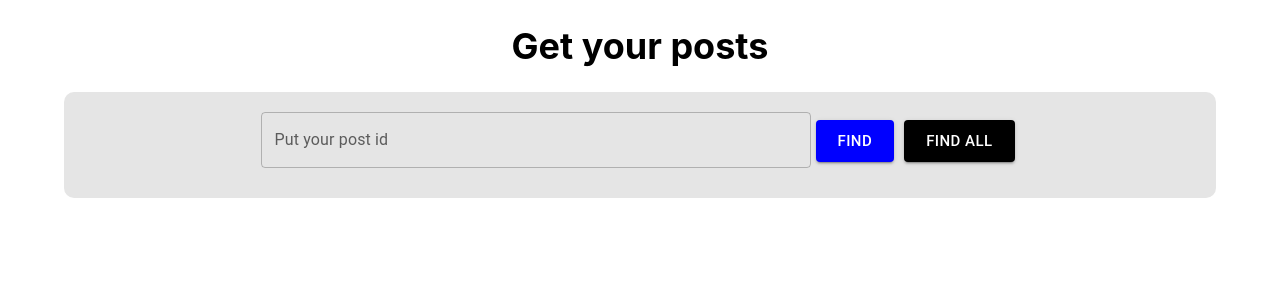
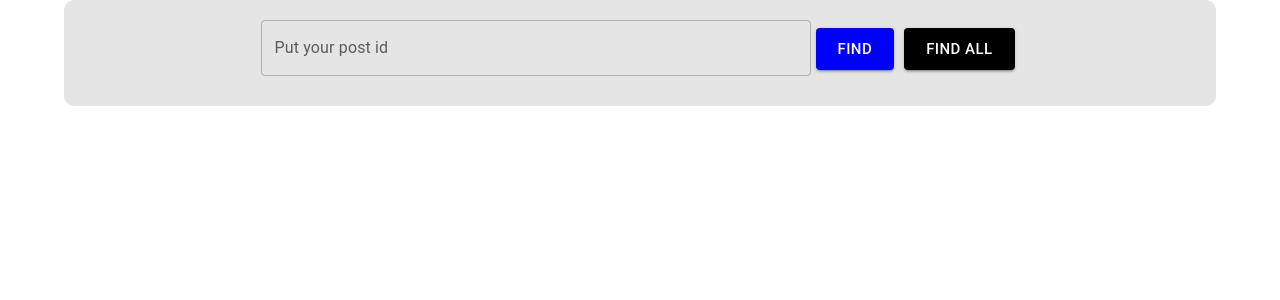
Before and after one commit to rohbdn07/demo-app, a React (Create React App) app: page / in a window 1280 px wide. Shown: the top 300 px of the page. Built offline with nearby package versions, Linux system fonts and the light colour scheme.

Commit message:
moved: header

```diff
--- a/src/App.tsx
+++ b/src/App.tsx
@@ -14,9 +14,6 @@ const App: React.FC = () => {
     <>
       <BrowserRouter>
         <Container>
-          <header className='App-header'>
-            <h1>Get your posts</h1>
-          </header>
           <AppRoutes />
         </Container>
       </BrowserRouter>
```
